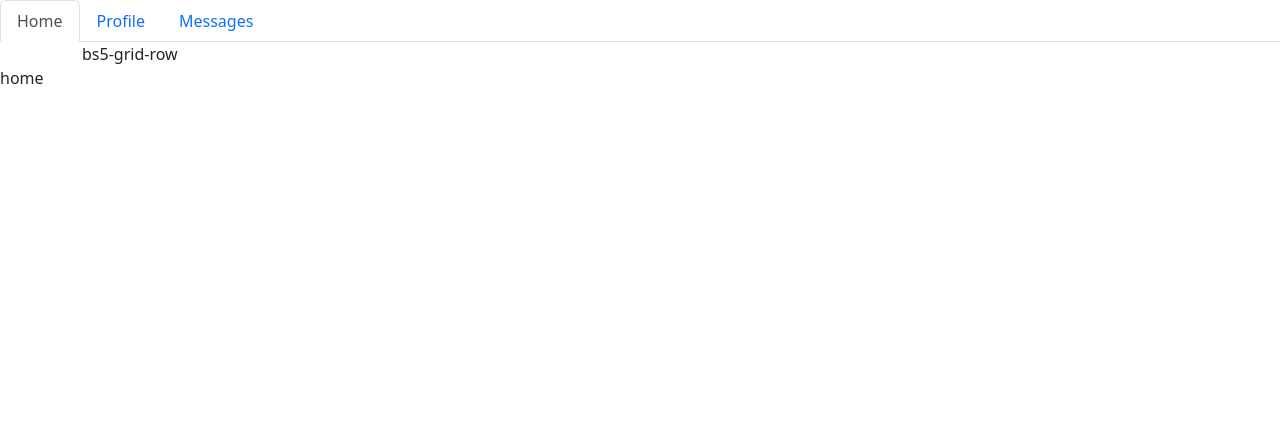
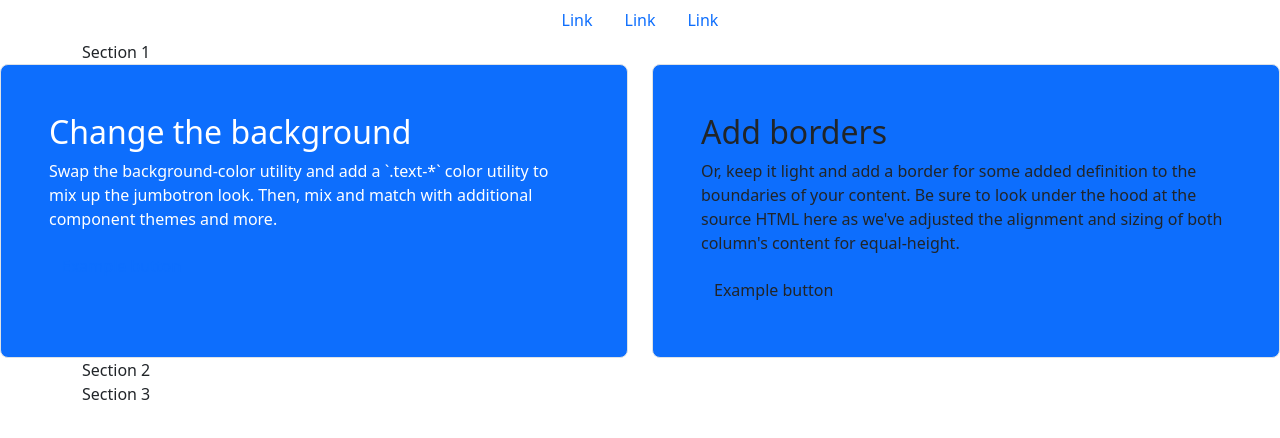
Before and after one commit to dvcorreia1984/Bootstrap, a website: page index.html in a window 1280 px wide. Drawn offline with nearby package versions, Linux system fonts and the light colour scheme.

Commit message:
Added Heading template to section 1

```diff
--- a/index.html
+++ b/index.html
@@ -18,44 +18,62 @@
   <header>
     <!-- place navbar here -->
     <!-- Nav tabs -->
-    <ul class="nav nav-tabs" id="myTab" role="tablist">
-      <li class="nav-item" role="presentation">
-        <button class="nav-link active" id="home-tab" data-bs-toggle="tab" data-bs-target="#home" type="button" role="tab" aria-controls="home" aria-selected="true">Home</button>
-      </li>
-      <li class="nav-item" role="presentation">
-        <button class="nav-link" id="profile-tab" data-bs-toggle="tab" data-bs-target="#profile" type="button" role="tab" aria-controls="profile" aria-selected="false">Profile</button>
-      </li>
-      <li class="nav-item" role="presentation">
-        <button class="nav-link" id="messages-tab" data-bs-toggle="tab" data-bs-target="#messages" type="button" role="tab" aria-controls="messages" aria-selected="false">Messages</button>
-      </li>
-    </ul>
+<ul class="nav justify-content-center  ">
+      <li class="nav-item">
+        <a class="nav-link" href="#">Link</a>
+    </li>
+    <li class="nav-item">
+        <a class="nav-link" href="#">Link</a>
+    </li>
+    <li class="nav-item">
+        <a class="nav-link" href="#">Link</a>
+    </li>
+</ul>
+  </header>
 
 
    <section id="victor">
     <div class="container">
-        bs5-grid-row
+        Section 1
+    </div>
+
+    <div class="row align-items-md-stretch">
+        <div class="col-md-6">
+            <div
+                class="h-100 p-5 text-white bg-primary border rounded-3">
+                <h2>Change the background</h2>
+                <p>Swap the background-color utility and add a `.text-*` color utility to mix up the jumbotron look. Then,
+                    mix and match with additional component themes and more.</p>
+                <button class="btn btn-outline-primary" type="button">Example button</button>
+            </div>
+        </div>
+        <div class="col-md-6">
+            <div
+                class="h-100 p-5 bg-primary border rounded-3">
+                <h2>Add borders</h2>
+                <p>Or, keep it light and add a border for some added definition to the boundaries of your content. Be sure
+                    to look under the hood at the source HTML here as we've adjusted the alignment and sizing of both
+                    column's content for equal-height.</p>
+                <button class="btn Swap the background-color utility and add a `.text-*` color utility to mix up the jumbotron look. Then,
+                    mix and match with additional component themes and more." type="button">Example button</button>
+            </div>
+        </div>
     </div>
 
    </section>
 
    <section id="maris">
-
+    <div class="container">
+        Section 2
+    </div>
    </section>
 
    <section id="albert">
-
+    <div class="container">
+        Section 3
+    </div>
    </section>
 
-
-
-
-    <!-- Tab panes -->
-    <div class="tab-content">
-      <div class="tab-pane active" id="home" role="tabpanel" aria-labelledby="home-tab"> home </div>
-      <div class="tab-pane" id="profile" role="tabpanel" aria-labelledby="profile-tab"> profile </div>
-      <div class="tab-pane" id="messages" role="tabpanel" aria-labelledby="messages-tab"> messages </div>
-    </div>
-  </header>
   <main>
 
   </main>
```
